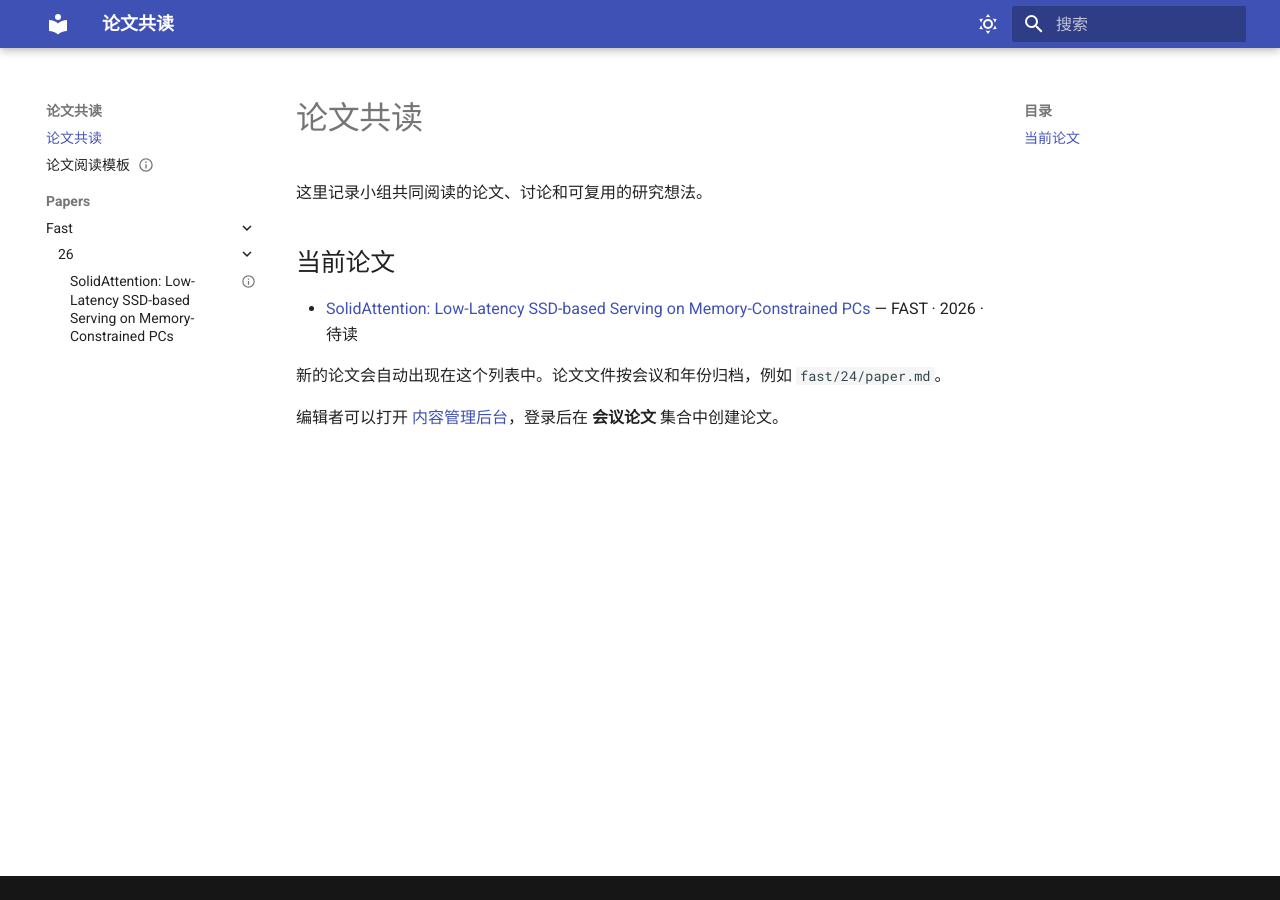
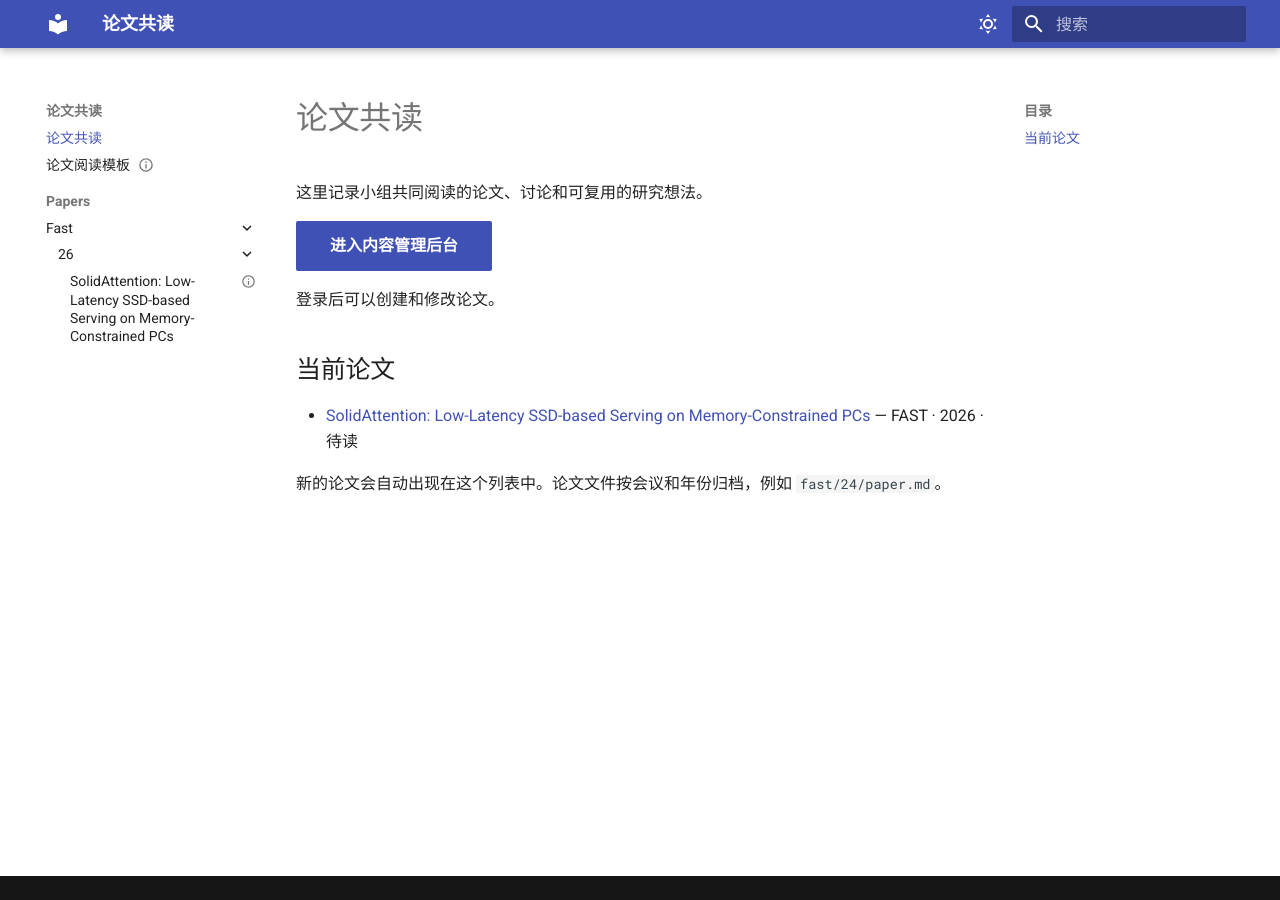
Before and after one commit to USTC-ADSL/MobilePaperReading, an MkDocs documentation site: the page built from docs/index.md, in a window 1280 px wide. Built offline with MkDocs 1.6.1 and Material for MkDocs 9.7.7, drawn with Linux system fonts in a browser that asks for light colours.

Commit message:
在首页突出内容管理入口

```diff
--- a/docs/index.md
+++ b/docs/index.md
@@ -6,10 +6,12 @@ title: 论文共读
 
 这里记录小组共同阅读的论文、讨论和可复用的研究想法。
 
+[进入内容管理后台](/admin/){ .md-button .md-button--primary }
+
+登录后可以创建和修改论文。
+
 ## 当前论文
 
 <!-- PAPER_LIST -->
 
 新的论文会自动出现在这个列表中。论文文件按会议和年份归档，例如 `fast/24/paper.md`。
-
-编辑者可以打开 [内容管理后台](/admin/)，登录后在 **会议论文** 集合中创建论文。
```
